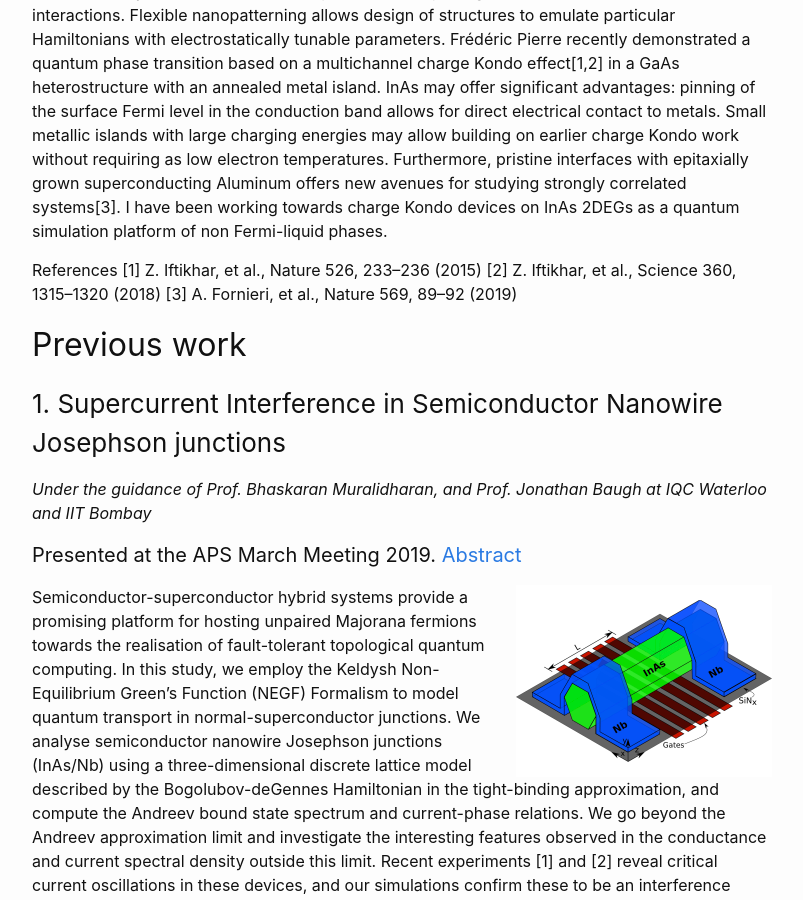
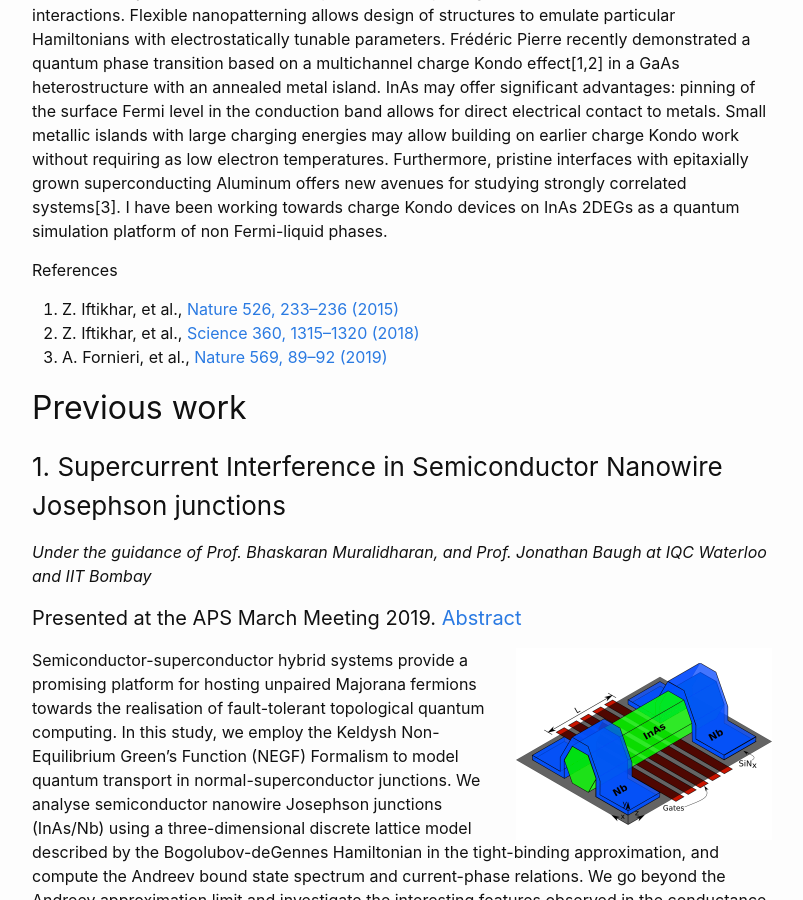
Before and after one commit to praveen5/praveen5.github.io, a Jekyll site: the page built from research.md, in a window 1280 px wide and 900 px high, scrolled down 845 px. Shown: the whole window, without its empty margins (238-1041 px from the left). Built offline with Jekyll 4.4.1, drawn with Linux system fonts in a browser that asks for light colours; part of the change alters nothing that is shown.

Commit message:
Update Kondo

```diff
--- a/research.md
+++ b/research.md
@@ -29,9 +29,9 @@ Hybrid metal-semiconductor two-dimensional systems are an attractive platform fo
 </p>
 
 References
-[1] Z. Iftikhar, et al., Nature 526, 233–236 (2015)
-[2] Z. Iftikhar, et al., Science 360, 1315–1320 (2018)
-[3] A. Fornieri, et al., Nature 569, 89–92 (2019)
+1. Z. Iftikhar, et al., [Nature 526, 233–236 (2015)](https://dx.doi.org/10.1038/nature15384)
+2. Z. Iftikhar, et al., [Science 360, 1315–1320 (2018)](https://science.sciencemag.org/content/360/6395/1315)
+3. A. Fornieri, et al., [Nature 569, 89–92 (2019)](https://www.nature.com/articles/s41586-019-1068-8)
 
 ## Previous work
 
```
